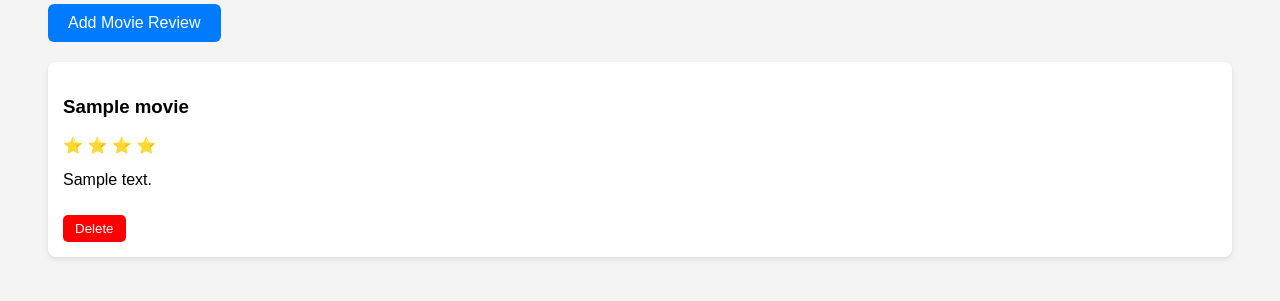
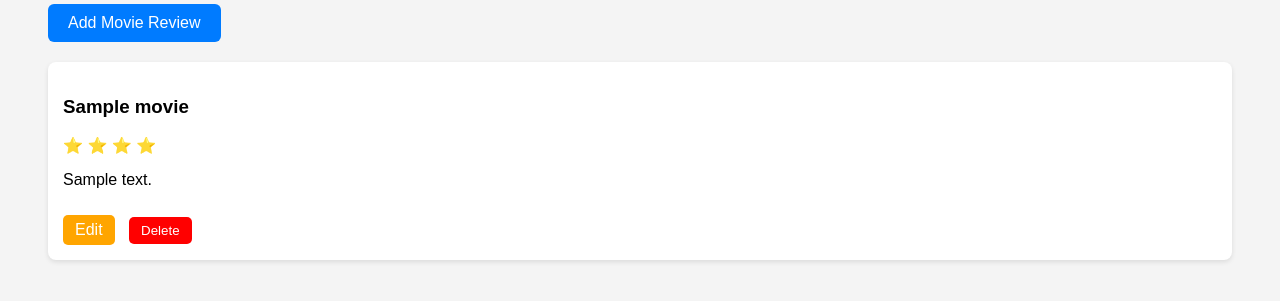
Before and after one commit to wwwatchara2707-2549/movie-review-flask, a Flask app: template templates/index.html in a window 1280 px wide. Shown: the part 125-426 px from the top of the page. Run offline with Flask 3, Linux system fonts and the light colour scheme; the template is opened without the code that fills it: most values are stand-ins (such as "Sample title", 1, 10 or a date in 2020).

Commit message:
feat: add edit button to movie card

```diff
--- a/static/style.css
+++ b/static/style.css
@@ -43,3 +43,17 @@ h1 {
 .delete-button:hover {
     background: darkred;
 }
+.edit-button {
+    display: inline-block;
+    margin-top: 10px;
+    margin-right: 10px;
+    padding: 6px 12px;
+    background: orange;
+    color: white;
+    text-decoration: none;
+    border-radius: 5px;
+}
+
+.edit-button:hover {
+    background: darkorange;
+}
--- a/templates/index.html
+++ b/templates/index.html
@@ -25,11 +25,17 @@
 
             <p>{{ movie.review }}</p>
 
+            <!-- ปุ่ม Edit -->
+            <a href="/edit/{{ loop.index0 }}" class="edit-button">Edit</a>
+
+            <!-- ปุ่ม Delete -->
             <form action="/delete/{{ loop.index0 }}"
                   method="POST"
+                  style="display:inline;"
                   onsubmit="return confirm('Are you sure you want to delete this review?');">
                 <button type="submit" class="delete-button">Delete</button>
             </form>
+
         </div>
         {% endfor %}
     {% else %}
```
